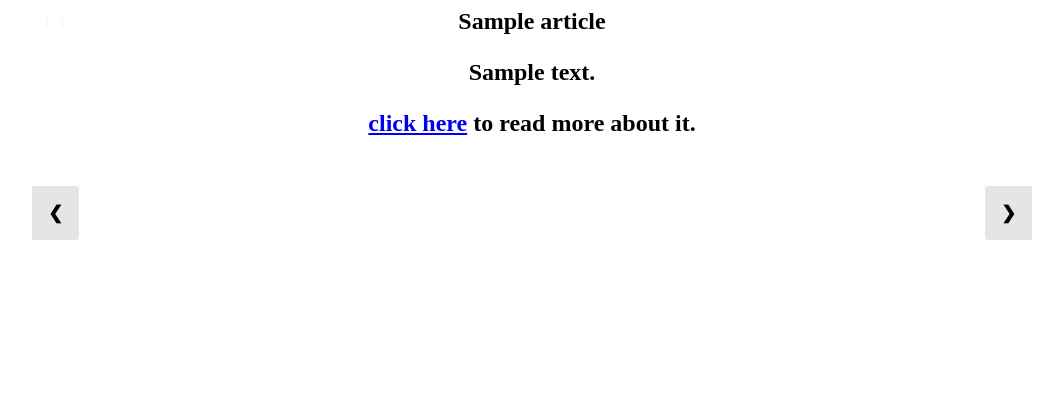
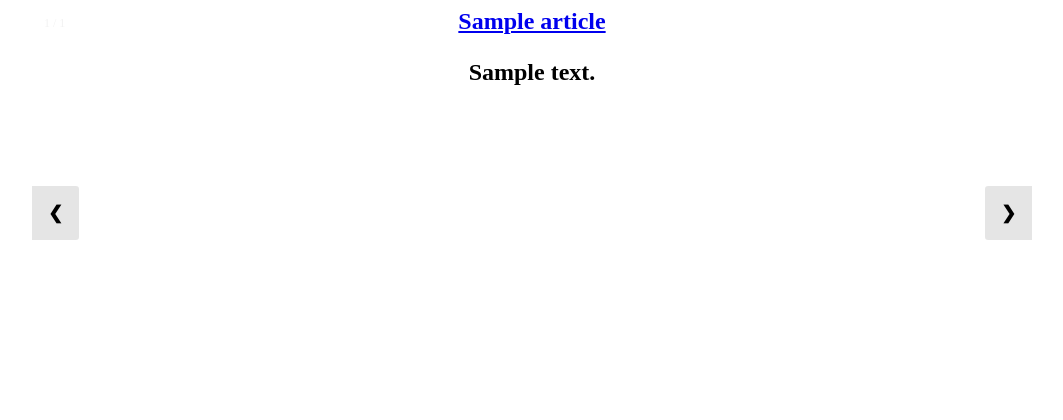
Before and after one commit to BillmanH/homepage, a Django app: template templates/prodweb/carosel.html in a window 1280 px wide. Shown: the top 420 px of the page, without its empty margins (108-1171 px from the left). Run offline with Django 3.2, Linux system fonts and the light colour scheme; the template is opened without the code that fills it: most values are stand-ins (such as "Sample title", 1, 10 or a date in 2020).

Commit message:
moved Href to title

```diff
--- a/templates/prodweb/carosel.html
+++ b/templates/prodweb/carosel.html
@@ -4,11 +4,13 @@
 <div class="slidesContainer" id="slidesContainer">
 {% for c in articles %}
 <div class="mySlides fade" id="widget{{ forloop.counter }}">
-	<div class="numbertext">{{ forloop.counter }} / {{ articles|length }}</div>
-        <h2 class="contentText">{{ c.title }}</p>
-	<div class="contentText">{{ c.subtext }}</div>
-	{% include "prodweb/carosel_widget.html" %}
-	<p class="contentText"><a href="/blog/?article={{ c.link }}">click here</a> to read more about it.</p>
+    <div class="numbertext">{{ forloop.counter }} / {{ articles|length }}</div>
+    <h2 class="contentText">
+        <a href="/blog/?article={{ c.link }}">
+            {{ c.title }}
+        </a></p>
+    <div class="contentText">{{ c.subtext }}</div>
+    {% include "prodweb/carosel_widget.html" %}
 </div>
 
 {% endfor %}
@@ -21,12 +23,12 @@
 
 <div style="text-align:center">
 {% for c in articles %}
-	<span class="dot" onclick="currentSlide({{ forloop.counter }})"></span>
+    <span class="dot" onclick="currentSlide({{ forloop.counter }})"></span>
 {% endfor %}
 
 </div>
 
 <script src="{% static 'prodweb/carosel/carosel_desktop.js' %}"></script>
 <script>
-	console.log({{ notebooks | safe }})
+    console.log({{ notebooks | safe }})
 </script>
```
Also changed, not shown: templates/prodweb/carosel_widget.html (indentation only).
